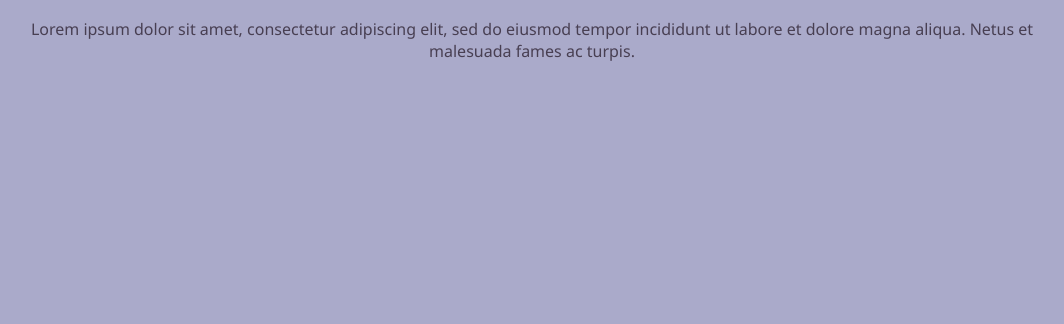
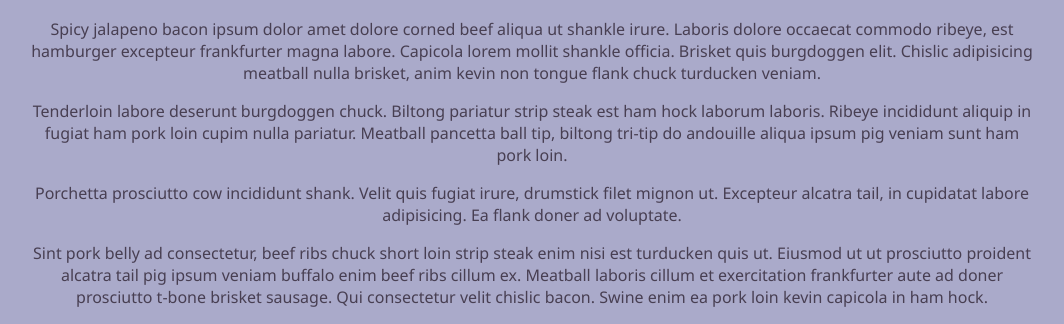
Before and after one commit to zsaurabhprdxn/netlify-cms-test, an Eleventy site: page posts/the-first-post.md in a window 1280 px wide. Shown: the part 521-845 px from the top of the page, without its empty margins (108-1172 px from the left). Before the commit the page ends 800 px from the top, so only its background shows below. Built offline with nearby package versions, Linux system fonts and the light colour scheme; Eleventy itself is replaced by a stand-in of ours; files that its build step writes are made by us from their sources.

Commit message:
Update Posts “the-first-post”

```diff
--- a/posts/the-first-post.md
+++ b/posts/the-first-post.md
@@ -5,4 +5,10 @@ desc: It's a first post
 date: 2022-10-09T18:30:00.000Z
 baseImage: https://images.unsplash.com/photo-1473186505569-9c61870c11f9?ixlib=rb-1.2.1&ixid=MnwxMjA3fDB8MHxwaG90by1wYWdlfHx8fGVufDB8fHx8&auto=format&fit=crop&w=1170&q=80
 ---
-Lorem ipsum dolor sit amet, consectetur adipiscing elit, sed do eiusmod tempor incididunt ut labore et dolore magna aliqua. Netus et malesuada fames ac turpis.
+Spicy jalapeno bacon ipsum dolor amet dolore corned beef aliqua ut shankle irure. Laboris dolore occaecat commodo ribeye, est hamburger excepteur frankfurter magna labore. Capicola lorem mollit shankle officia. Brisket quis burgdoggen elit. Chislic adipisicing meatball nulla brisket, anim kevin non tongue flank chuck turducken veniam.
+
+Tenderloin labore deserunt burgdoggen chuck. Biltong pariatur strip steak est ham hock laborum laboris. Ribeye incididunt aliquip in fugiat ham pork loin cupim nulla pariatur. Meatball pancetta ball tip, biltong tri-tip do andouille aliqua ipsum pig veniam sunt ham pork loin.
+
+Porchetta prosciutto cow incididunt shank. Velit quis fugiat irure, drumstick filet mignon ut. Excepteur alcatra tail, in cupidatat labore adipisicing. Ea flank doner ad voluptate.
+
+Sint pork belly ad consectetur, beef ribs chuck short loin strip steak enim nisi est turducken quis ut. Eiusmod ut ut prosciutto proident alcatra tail pig ipsum veniam buffalo enim beef ribs cillum ex. Meatball laboris cillum et exercitation frankfurter aute ad doner prosciutto t-bone brisket sausage. Qui consectetur velit chislic bacon. Swine enim ea pork loin kevin capicola in ham hock.
```
